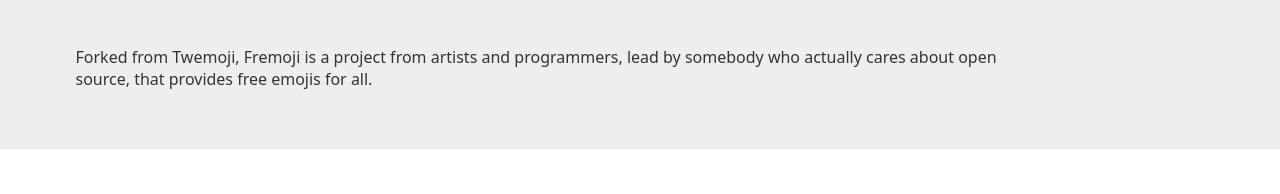
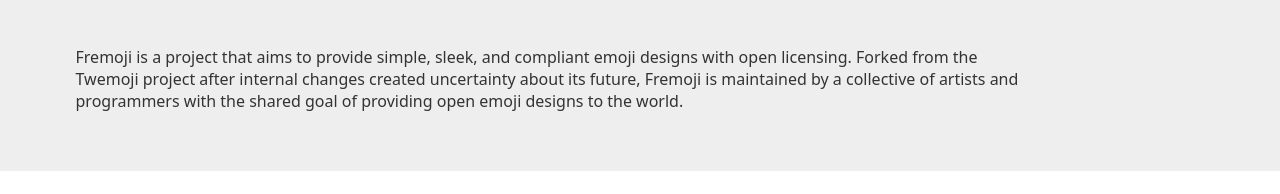
Before and after one commit to IoIxD/mojibakers.github.io, a plain HTML site: page index.html in a window 1280 px wide. Shown: the part 179-373 px from the top of the page. Drawn offline with Linux system fonts and the light colour scheme.

Commit message:
Change opening paragraph

```diff
--- a/index.html
+++ b/index.html
@@ -14,7 +14,7 @@
                     Emojis for everyone!
                     <img class="emoji" alt="😄" src="https://raw.githubusercontent.com/mojibakers/twemoji/master/assets/svg/1f604.svg">
                 </h1>
-                <p>Forked from Twemoji, Fremoji is a project from artists and programmers, lead by somebody who actually cares about open source, that provides free emojis for all. </p>
+                <p>Fremoji is a project that aims to provide simple, sleek, and compliant emoji designs with open licensing. Forked from the Twemoji project after internal changes created uncertainty about its future, Fremoji is maintained by a collective of artists and programmers with the shared goal of providing open emoji designs to the world.</p>
             </div>
             <div class="vbox">
                 <ul>
```
